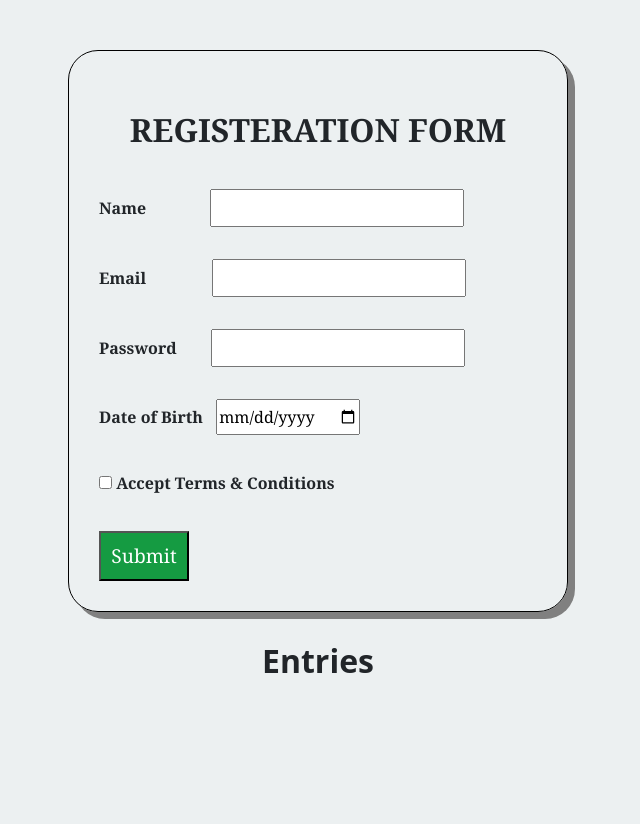
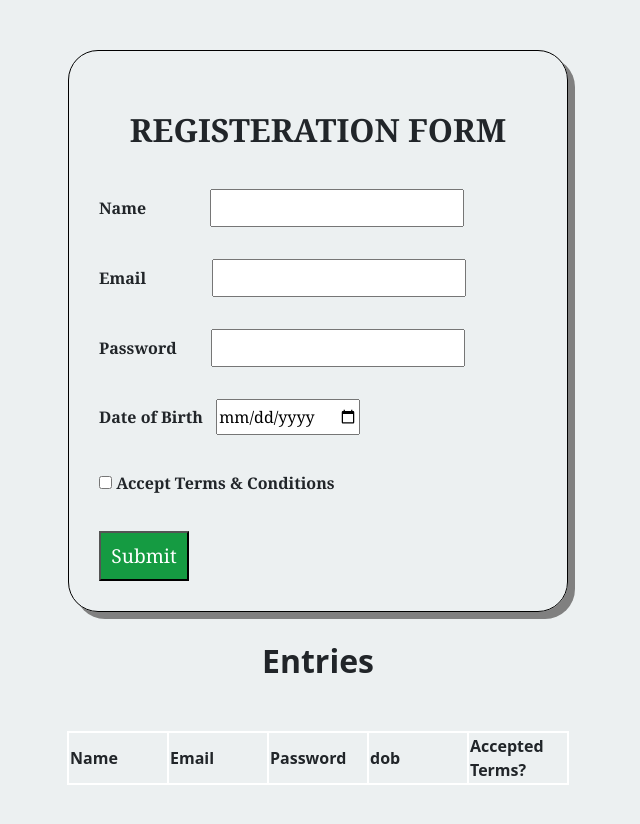
Before and after one commit to liya-fathimap/wd101, a plain HTML site: page index.html in a window 1280 px wide. Shown: the whole page, without its empty margins (322-962 px from the left). Drawn offline with nearby package versions, Linux system fonts and the light colour scheme.

Commit message:
Update index.html

```diff
--- a/index.html
+++ b/index.html
@@ -98,6 +98,6 @@
         <div id="user-entries"></div>
     </div>
 </div>
-    <script src="form.js"></script>
+    <script src="index.js"></script>
 </body>
 </html>
```
